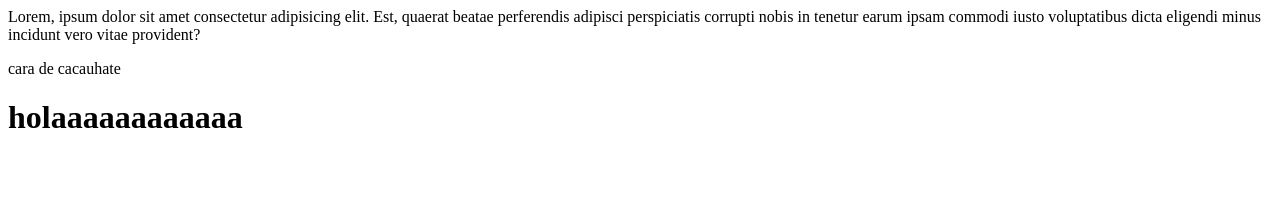
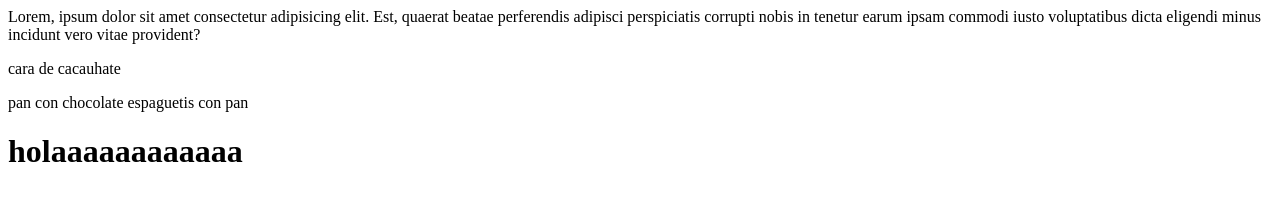
Before and after one commit to jahnu09/PRUEBAS, a plain HTML site: page index.html in a window 1280 px wide. Drawn offline with Linux system fonts and the light colour scheme; files that its build step writes are made by us from their sources.

Commit message:
añadiendo parrafos

```diff
--- a/index.html
+++ b/index.html
@@ -13,6 +13,9 @@
 <p>cara de cacauhate
 
 </p>
+<p>pan con chocolate
+    espaguetis con pan
+</p>
 <h1>holaaaaaaaaaaaa</h1>
 </body>
 </html>
```
